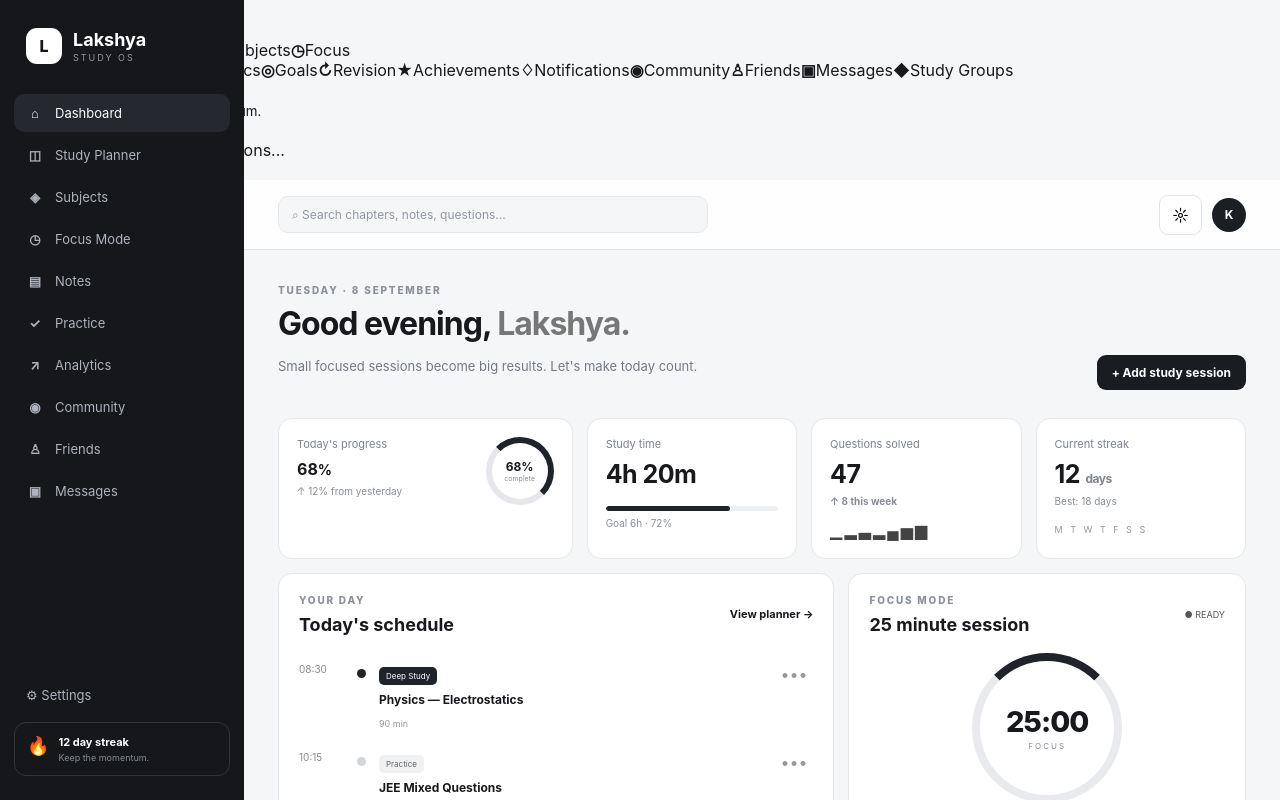
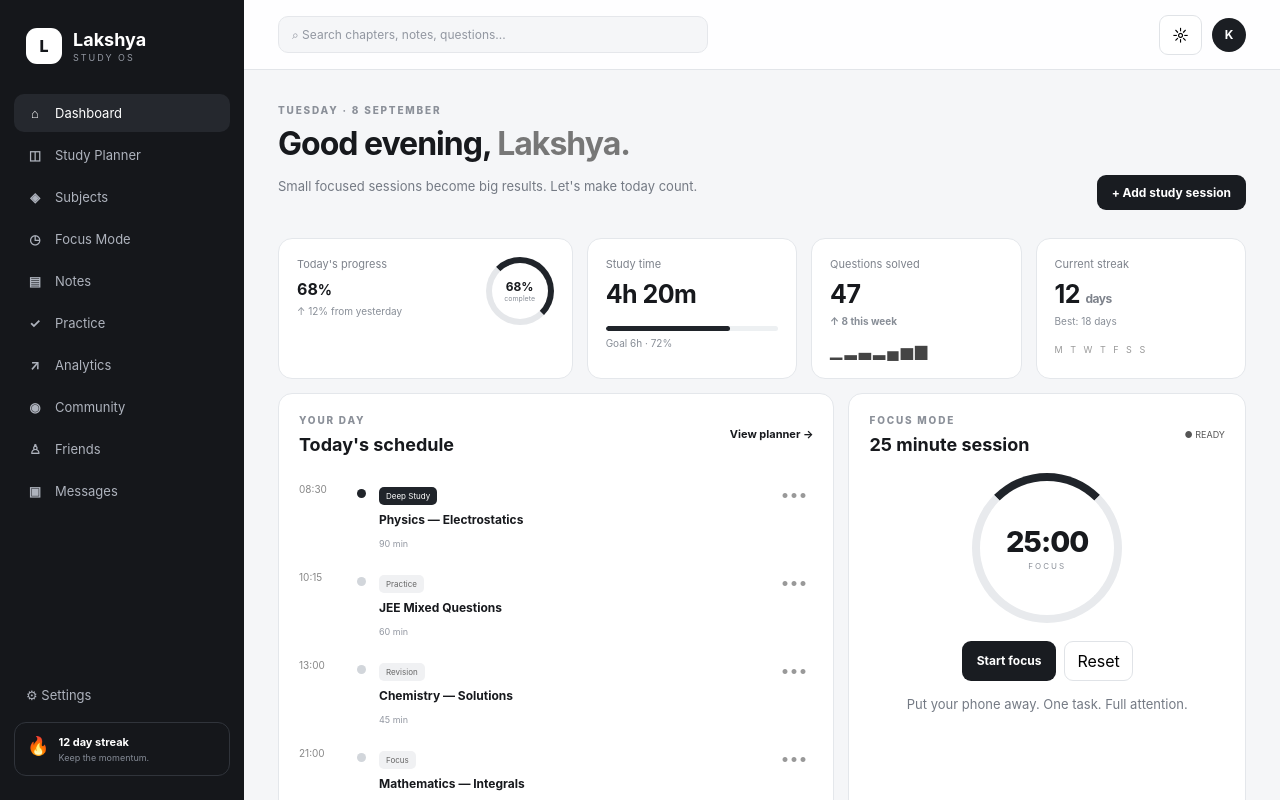
Before and after one commit to kuldeepvermas6364-oss/Lakshya, a Next.js app: page / in a window 1280 px wide. Shown: the top 800 px of the page. Built offline with nearby package versions, Linux system fonts and the light colour scheme.

Commit message:
fix: avoid nesting dashboard inside shared shell

```diff
--- a/app/app-frame.tsx
+++ b/app/app-frame.tsx
@@ -3,39 +3,22 @@
 import Link from "next/link";
 import { usePathname } from "next/navigation";
 
-const primary = [
-  ["⌂", "Dashboard", "/"],
-  ["◫", "Study Planner", "/planner"],
-  ["◈", "Subjects", "/subjects"],
-  ["◷", "Focus Mode", "/focus"],
-  ["▤", "Notes", "/notes"],
-  ["✓", "Practice", "/practice"],
-  ["↗", "Analytics", "/analytics"],
-];
-const social = [
-  ["◉", "Community", "/community"],
-  ["♙", "Friends", "/friends"],
-  ["▣", "Messages", "/messages"],
-  ["◆", "Study Groups", "/groups"],
-];
+const primary = [["⌂", "Dashboard", "/"], ["◫", "Study Planner", "/planner"], ["◈", "Subjects", "/subjects"], ["◷", "Focus Mode", "/focus"], ["▤", "Notes", "/notes"], ["✓", "Practice", "/practice"], ["↗", "Analytics", "/analytics"]];
+const social = [["◉", "Community", "/community"], ["♙", "Friends", "/friends"], ["▣", "Messages", "/messages"], ["◆", "Study Groups", "/groups"]];
 const extra = [["◎", "Goals", "/goals"], ["↻", "Revision", "/revision"], ["★", "Achievements", "/achievements"], ["♢", "Notifications", "/notifications"]];
 
 export default function AppFrame({ children }: { children: React.ReactNode }) {
   const pathname = usePathname();
-  const active = (href: string) => href === "/" ? pathname === "/" : pathname.startsWith(href);
+  if (pathname === "/" || pathname === "/auth") return <>{children}</>;
+  const active = (href: string) => pathname === href || (href !== "/" && pathname.startsWith(href));
   const nav = [...primary, ...extra, ...social];
   return <div className="app-frame">
     <aside className="frame-sidebar">
       <Link href="/" className="frame-brand"><span>L</span><div><strong>Lakshya</strong><small>STUDY OS</small></div></Link>
-      <nav aria-label="Main navigation">
-        {nav.map(([icon, label, href]) => <Link key={href} href={href} className={active(href) ? "frame-nav active" : "frame-nav"}><b>{icon}</b><span>{label}</span></Link>)}
-      </nav>
+      <nav aria-label="Main navigation">{nav.map(([icon, label, href]) => <Link key={href} href={href} className={active(href) ? "frame-nav active" : "frame-nav"}><b>{icon}</b><span>{label}</span></Link>)}</nav>
       <div className="frame-bottom"><Link href="/settings" className={active("/settings") ? "frame-nav active" : "frame-nav"}>⚙ <span>Settings</span></Link><div className="frame-streak">🔥 <span><b>12 day streak</b><small>Keep the momentum.</small></span></div></div>
     </aside>
-    <div className="frame-content">
-      <header className="frame-topbar"><Link href="/" className="frame-mobile-brand"><span>L</span><b>Lakshya</b></Link><div className="frame-search">⌕ <span>Search chapters, notes, questions...</span></div><div className="frame-actions"><Link href="/notifications" className="frame-icon" aria-label="Notifications">♢</Link><Link href="/profile" className="frame-avatar">K</Link></div></header>
-      {children}
-    </div>
+    <div className="frame-content"><header className="frame-topbar"><Link href="/" className="frame-mobile-brand"><span>L</span><b>Lakshya</b></Link><div className="frame-search">⌕ <span>Search chapters, notes, questions...</span></div><div className="frame-actions"><Link href="/notifications" className="frame-icon" aria-label="Notifications">♢</Link><Link href="/profile" className="frame-avatar">K</Link></div></header>{children}</div>
     <nav className="frame-mobile-nav" aria-label="Mobile navigation">{[["⌂","Home","/"],["◫","Plan","/planner"],["✓","Practice","/practice"],["◉","Community","/community"],["♙","Friends","/friends"]].map(([icon,label,href])=><Link key={href} href={href} className={active(href) ? "active" : ""}><b>{icon}</b><small>{label}</small></Link>)}</nav>
   </div>;
 }
```
